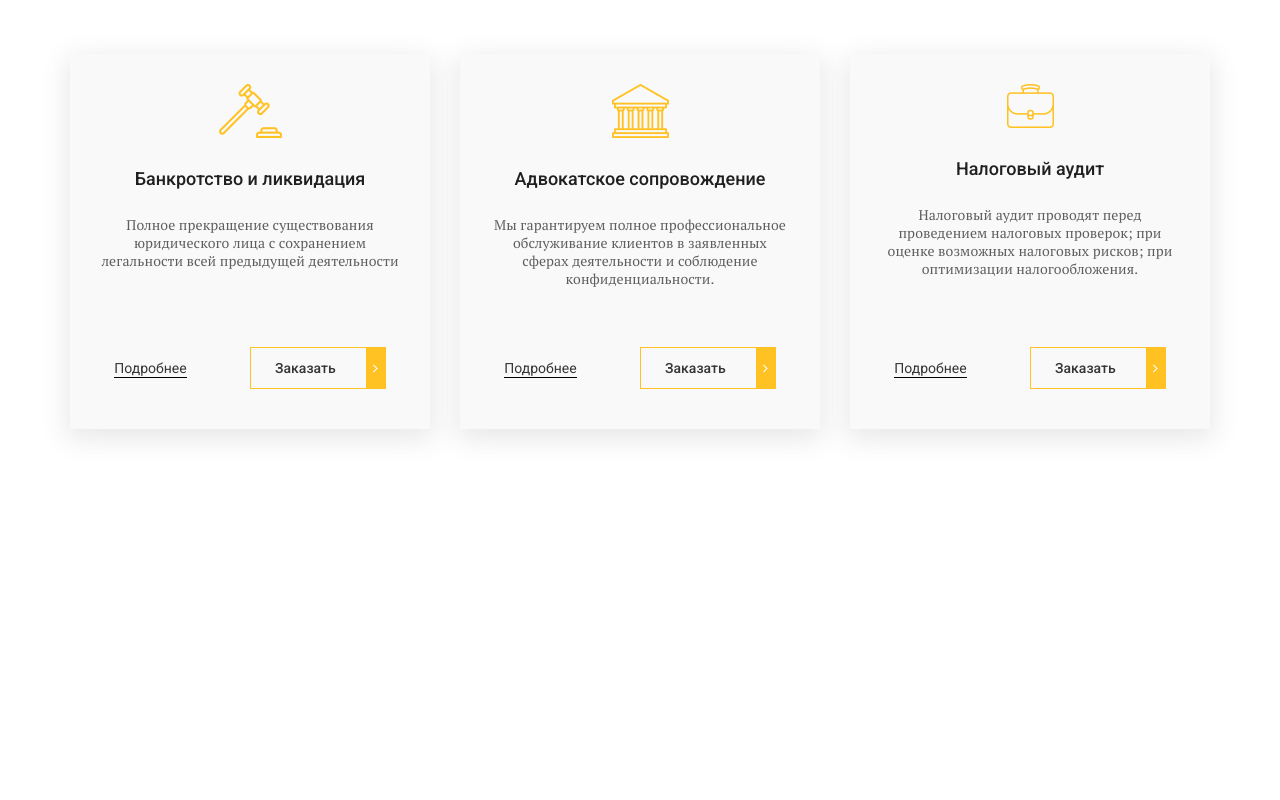
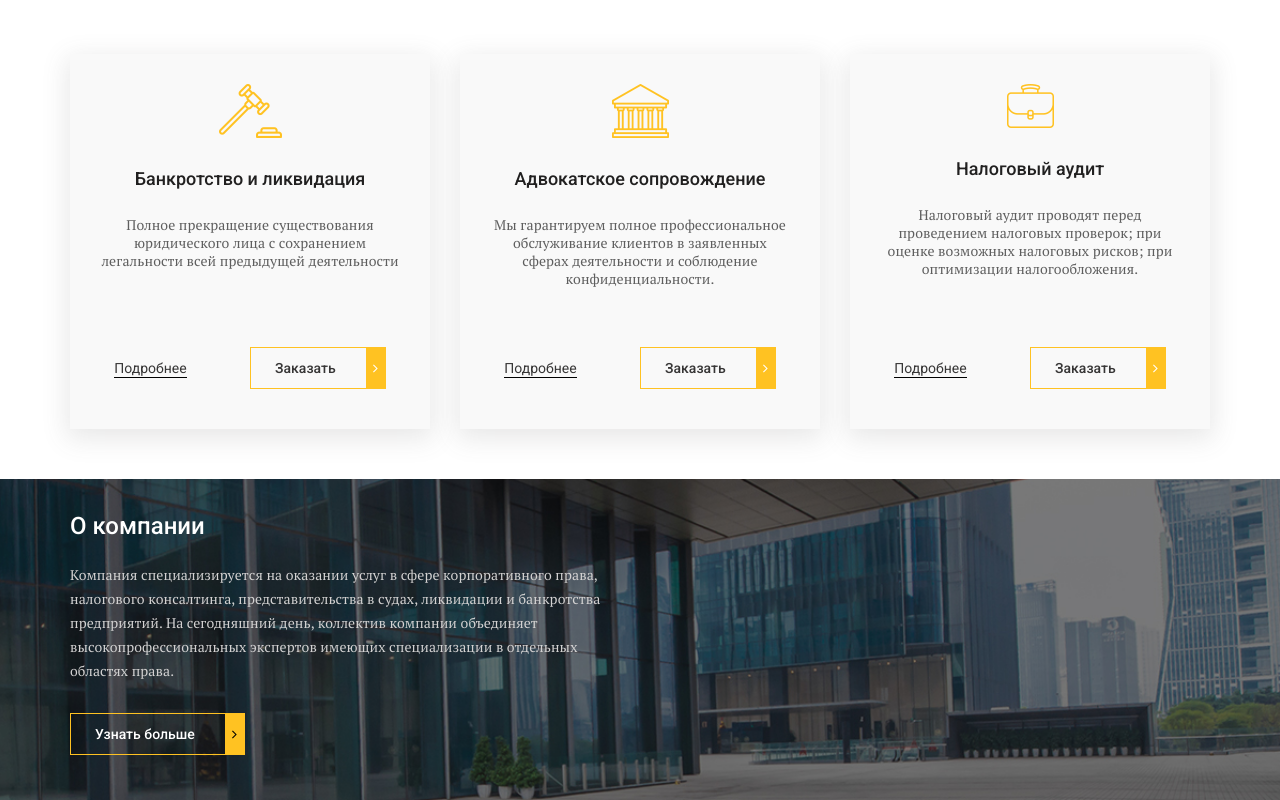
Before and after one commit to romvtk/CloseCompany, a plain HTML site: page index.html in a window 1280 px wide. Shown: the part 784-1584 px from the top of the page. Before the commit the page ends 1263 px from the top, so only its background shows below. Drawn offline with nearby package versions, Linux system fonts and the light colour scheme; files whose address does not match are found by name.

Commit message:
Создание блока About

```diff
--- a/css/style.css
+++ b/css/style.css
@@ -333,3 +333,36 @@ justify-content:space-between;
    border-bottom: 1px solid black;
     font-family: 'Roboto', sans-serif;
 }
+
+.about {
+    background-image: url(../img/about.jpg);
+    background-size:cover;
+    background-position: center;
+    min-height: 300px;
+    background-repeat:no-repeat;
+    padding: 25px 0px 45px;
+}
+
+.about__inner{
+    max-width:545px;
+}
+
+.aboit__title {
+    font-family: 'Roboto', sans-serif;
+    padding: 10px 0px 25px;
+    font-size: 24px;
+    line-height: 24px;
+    color: white;
+    font-weight:500;
+}
+
+.about__text{
+    margin-bottom:30px;
+    letter-spacing:0.1px;
+    line-height:24px;
+    color:#d3d2d2;
+}
+
+.about-btn.default-btn:after {
+    color: #000;
+}
--- a/index.html
+++ b/index.html
@@ -150,7 +150,23 @@
             </div>
         </div>
     </section>
-
+    <section class="about">
+        <div class="container">
+            <div class="about__inner">
+                <div class="aboit__title">
+                    О компании
+                </div>
+                <div class="about__text">
+                    Компания специализируется на оказании услуг в сфере корпоративного права, налогового консалтинга, представительства в судах, ликвидации и банкротства предприятий. На сегодняшний день, коллектив компании объединяет
+                    высокопрофессиональных экспертов имеющих
+                    специализации в отдельных областях права.
+                </div>
+                <a href="#" class="about-btn default-btn">
+                    Узнать больше
+                </a>
+            </div>
+        </div>
+    </section>
 
     <div id="modal">
         <h2>Hello</h2>
```
Also changed, not shown: img/about.jpg (added).
